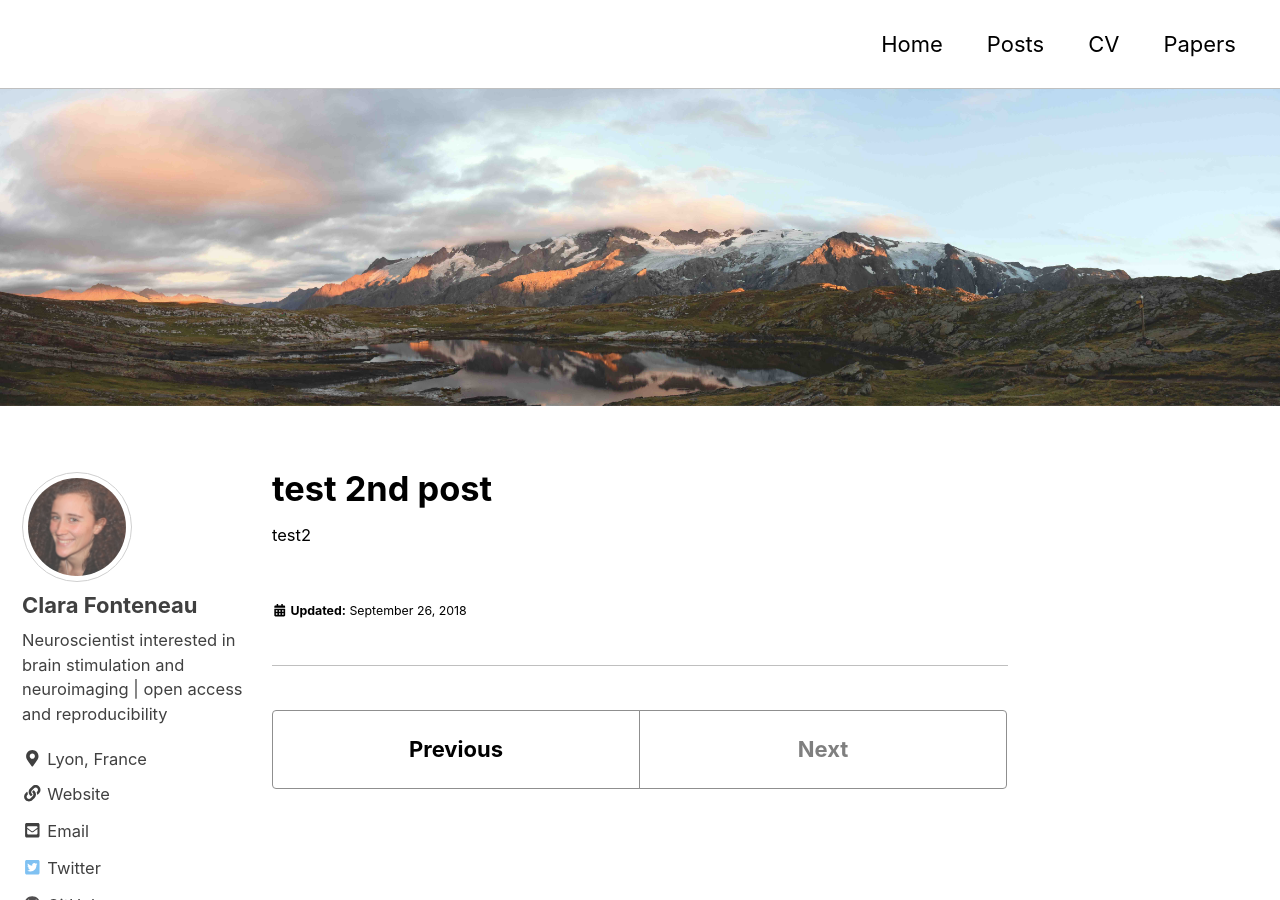
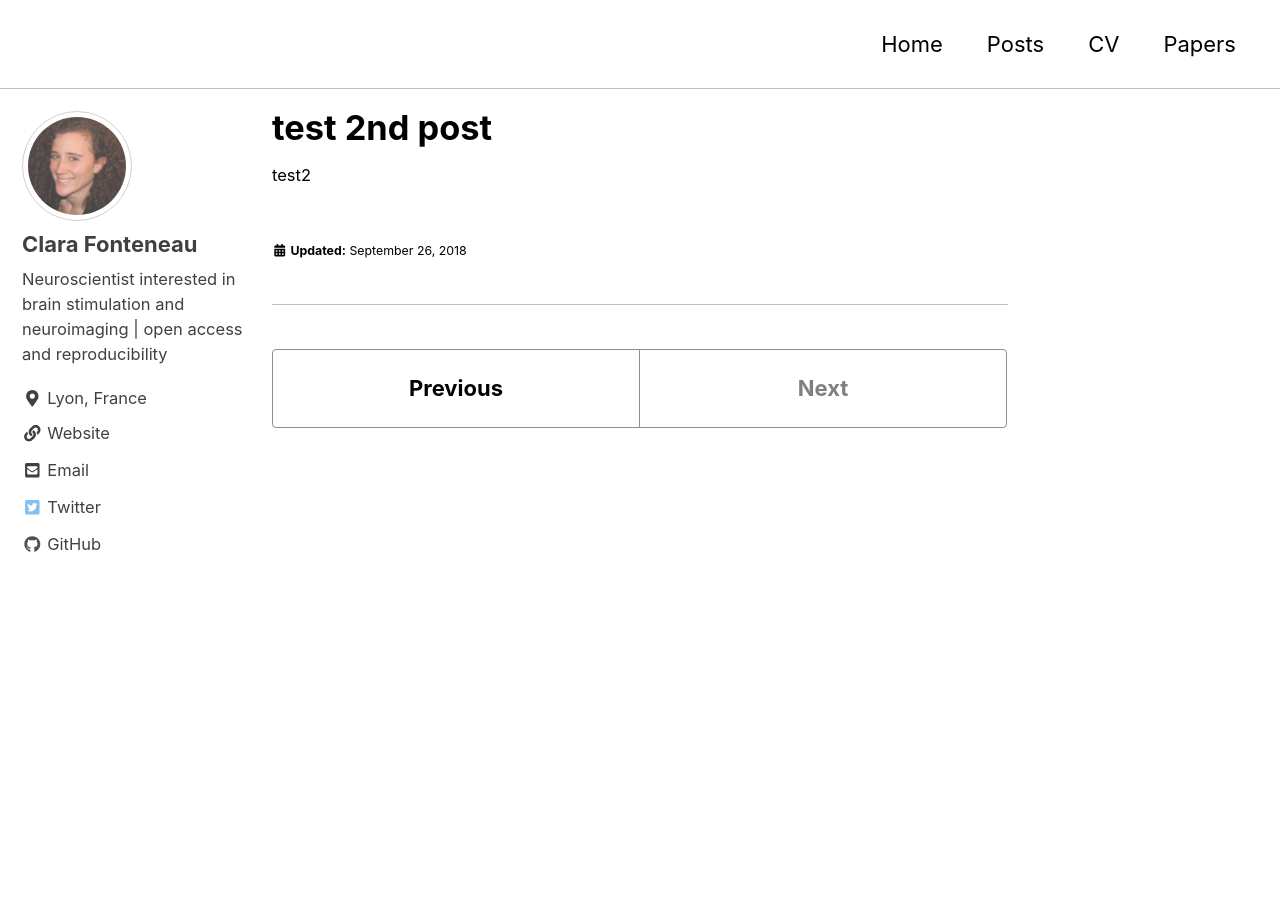
Before and after one commit to clarafonteneau/clarafonteneau.github.io, a Jekyll site: the page built from _posts/2018-09-26-test.markdown, in a window 1280 px wide and 900 px high. Built offline with Jekyll 4.4.1, drawn with Linux system fonts in a browser that asks for light colours; nearby versions of some CDN libraries.

Commit message:
post update

```diff
--- a/_posts/2018-09-24-welcome.markdown
+++ b/_posts/2018-09-24-welcome.markdown
@@ -3,7 +3,5 @@ title: Welcome
 date: 2018-09-24
 excerpt: Hi, I'm in the process of building this website. Things will come online bits by bits. My main information (CV and research papers) is already online!
 permalink: /posts/
-header:
-  image: /assets/images/DSC5364.jpg
 ---
 Hi, I'm in the process of building this website. Things will come online bits by bits. My main information (CV and research papers) is already online!
--- a/_posts/2018-09-26-test.markdown
+++ b/_posts/2018-09-26-test.markdown
@@ -3,7 +3,5 @@ title: test 2nd post
 date: 2018-09-26
 excerpt: test2
 permalink: /posts/
-header:
-  image: /assets/images/DSC5364.jpg
 ---
 test2
```
